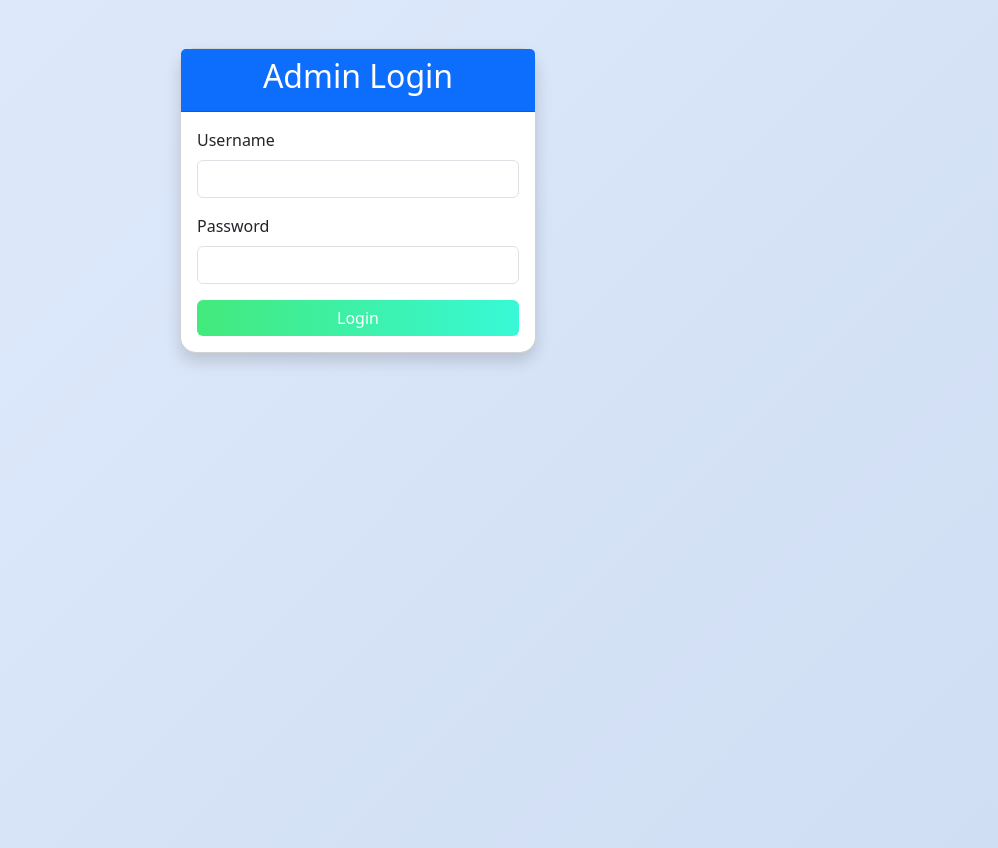
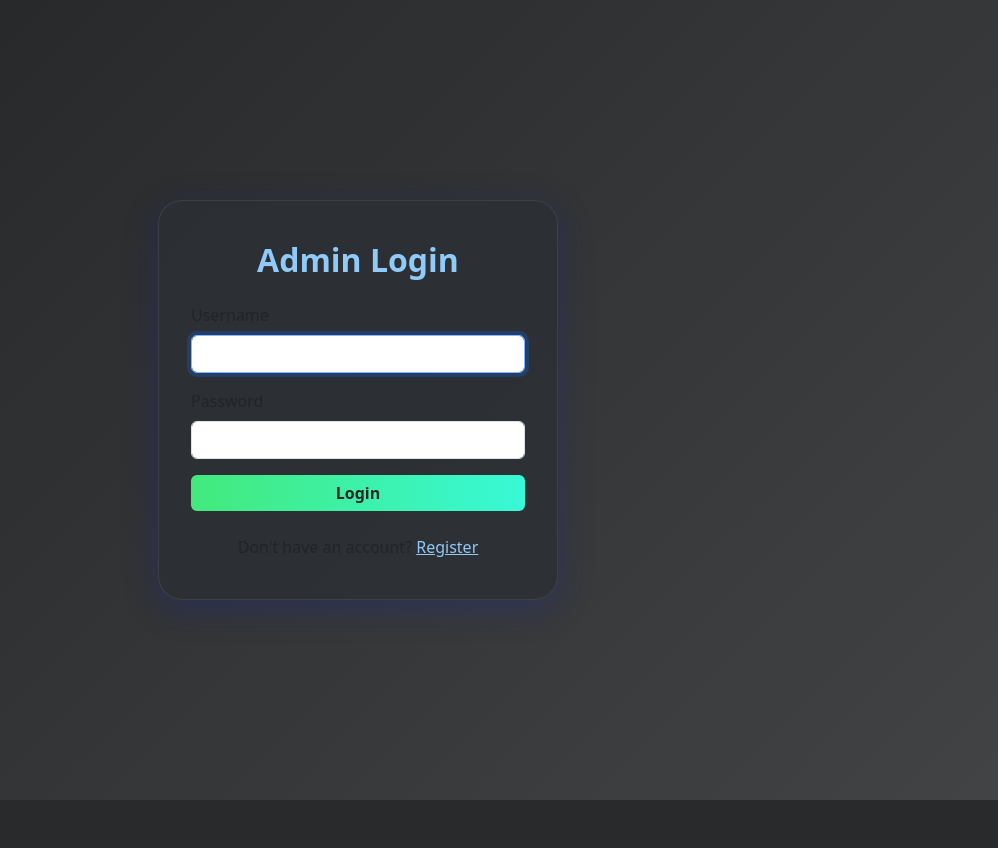
Before and after one commit to Ajay978680/College-Feedback-management-System, a Flask app: page /login in a window 1280 px wide. Shown: the whole page, without its empty margins (282-1280 px from the left). After the commit the page ends 800 px from the top, so only its background shows below. Run offline with Flask 3, Linux system fonts and the light colour scheme.

Commit message:
adding login

```diff
--- a/app.py
+++ b/app.py
@@ -9,28 +9,61 @@ def init_db():
     c = conn.cursor()
     c.execute('''CREATE TABLE IF NOT EXISTS feedback (
         id INTEGER PRIMARY KEY AUTOINCREMENT,
+        reg_no TEXT NOT NULL,
         name TEXT NOT NULL,
         email TEXT NOT NULL,
         department TEXT NOT NULL,
         message TEXT NOT NULL
+    )''')
+    c.execute('''CREATE TABLE IF NOT EXISTS users (
+        id INTEGER PRIMARY KEY AUTOINCREMENT,
+        username TEXT NOT NULL UNIQUE,
+        password TEXT NOT NULL
     )''')
     conn.commit()
     conn.close()
 
 @app.route('/')
 def index():
+    if not session.get('admin_logged_in'):
+        return redirect(url_for('login'))
     return render_template('index.html')
+
+@app.route('/register', methods=['GET', 'POST'])
+def register():
+    if request.method == 'POST':
+        username = request.form['username']
+        password = request.form['password']
+        conn = sqlite3.connect('feedback.db')
+        c = conn.cursor()
+        try:
+            c.execute('INSERT INTO users (username, password) VALUES (?, ?)', (username, password))
+            conn.commit()
+            flash('Registration successful! Please log in.', 'success')
+            return redirect(url_for('login'))
+        except sqlite3.IntegrityError:
+            flash('Username already exists. Please choose another.', 'danger')
+        finally:
+            conn.close()
+    return render_template('register.html')
 
 @app.route('/login', methods=['GET', 'POST'])
 def login():
     if request.method == 'POST':
         username = request.form['username']
         password = request.form['password']
-        if username == 'spark' and password == 'spark001':  # Set your admin credentials here
+        conn = sqlite3.connect('feedback.db')
+        c = conn.cursor()
+        c.execute('SELECT * FROM users WHERE username = ? AND password = ?', (username, password))
+        user = c.fetchone()
+        conn.close()
+        if user:
             session['admin_logged_in'] = True
+            session['username'] = username
             return redirect(url_for('admin'))
         else:
-            flash('Invalid username or password', 'danger')
+            flash('User does not exist or wrong password.', 'danger')
+            # Do NOT redirect to register from admin login
     return render_template('login.html')
 
 @app.route('/logout')
@@ -40,13 +73,14 @@ def logout():
 
 @app.route('/submit', methods=['POST'])
 def submit_feedback():
+    reg_no = request.form['reg_no']
     name = request.form['name']
     email = request.form['email']
     department = request.form['department']
     message = request.form['message']
     conn = sqlite3.connect('feedback.db')
     c = conn.cursor()
-    c.execute('INSERT INTO feedback (name, email, department, message) VALUES (?, ?, ?, ?)', (name, email, department, message))
+    c.execute('INSERT INTO feedback (reg_no, name, email, department, message) VALUES (?, ?, ?, ?, ?)', (reg_no, name, email, department, message))
     conn.commit()
     conn.close()
     return redirect(url_for('index'))
--- a/templates/login.html
+++ b/templates/login.html
@@ -2,40 +2,72 @@
 <html lang="en">
 <head>
     <meta charset="UTF-8">
-    <title>Admin Login</title>
+    <title>Login | Feedback System</title>
     <link href="https://cdn.jsdelivr.net/npm/bootstrap@5.3.0/dist/css/bootstrap.min.css" rel="stylesheet">
-    <link rel="stylesheet" href="/static/css/style.css">
+    <style>
+        body {
+            min-height: 100vh;
+            background: linear-gradient(135deg, #232526 0%, #414345 100%);
+            display: flex;
+            align-items: center;
+            justify-content: center;
+        }
+        .glass-card {
+            background: rgba(44, 47, 52, 0.85);
+            border-radius: 1.5rem;
+            box-shadow: 0 8px 32px 0 rgba(31,38,135,0.37);
+            border: 1px solid rgba(255,255,255,0.08);
+            padding: 2.5rem 2rem;
+            width: 100%;
+            max-width: 400px;
+        }
+        .glass-card h2 {
+            color: #90caf9;
+            font-weight: 700;
+            margin-bottom: 1.5rem;
+        }
+        .btn-custom {
+            background: linear-gradient(90deg, #43e97b 0%, #38f9d7 100%);
+            border: none;
+            color: #232526;
+            font-weight: 600;
+        }
+        .btn-custom:hover {
+            background: linear-gradient(90deg, #38f9d7 0%, #43e97b 100%);
+            color: #232526;
+        }
+        .register-link {
+            color: #90caf9;
+            text-decoration: underline;
+        }
+        .register-link:hover {
+            color: #38f9d7;
+        }
+    </style>
 </head>
-<body class="bg-light">
-    <div class="container mt-5">
-        <div class="row justify-content-center">
-            <div class="col-md-4">
-                <div class="card shadow">
-                    <div class="card-header bg-primary text-white text-center">
-                        <h2>Admin Login</h2>
-                    </div>
-                    <div class="card-body">
+<body>
+    <div class="glass-card">
+        <h2 class="text-center">Admin Login</h2>
         {% with messages = get_flashed_messages(with_categories=true) %}
         {% if messages %}
             {% for category, message in messages %}
-                                <div class="alert alert-{{ category }}">{{ message }}</div>
+                <div class="alert alert-{{ category }} text-center">{{ message }}</div>
             {% endfor %}
         {% endif %}
         {% endwith %}
         <form method="post">
             <div class="mb-3">
                 <label for="username" class="form-label">Username</label>
-                                <input type="text" class="form-control" id="username" name="username" required>
+                <input type="text" class="form-control" id="username" name="username" required autofocus>
             </div>
             <div class="mb-3">
                 <label for="password" class="form-label">Password</label>
                 <input type="password" class="form-control" id="password" name="password" required>
             </div>
-                            <button type="submit" class="btn btn-success w-100">Login</button>
+            <button type="submit" class="btn btn-custom w-100 mb-2">Login</button>
         </form>
-                    </div>
-                </div>
-            </div>
+        <div class="text-center mt-3">
+            <span>Don't have an account? <a href="{{ url_for('register') }}" class="register-link">Register</a></span>
         </div>
     </div>
 </body>
```
Also changed, not shown: templates/index.html (+110 -8 lines), templates/register.html (added, +45 -0 lines), feedback.db. Lines whose indentation alone changed are shown as unchanged.
